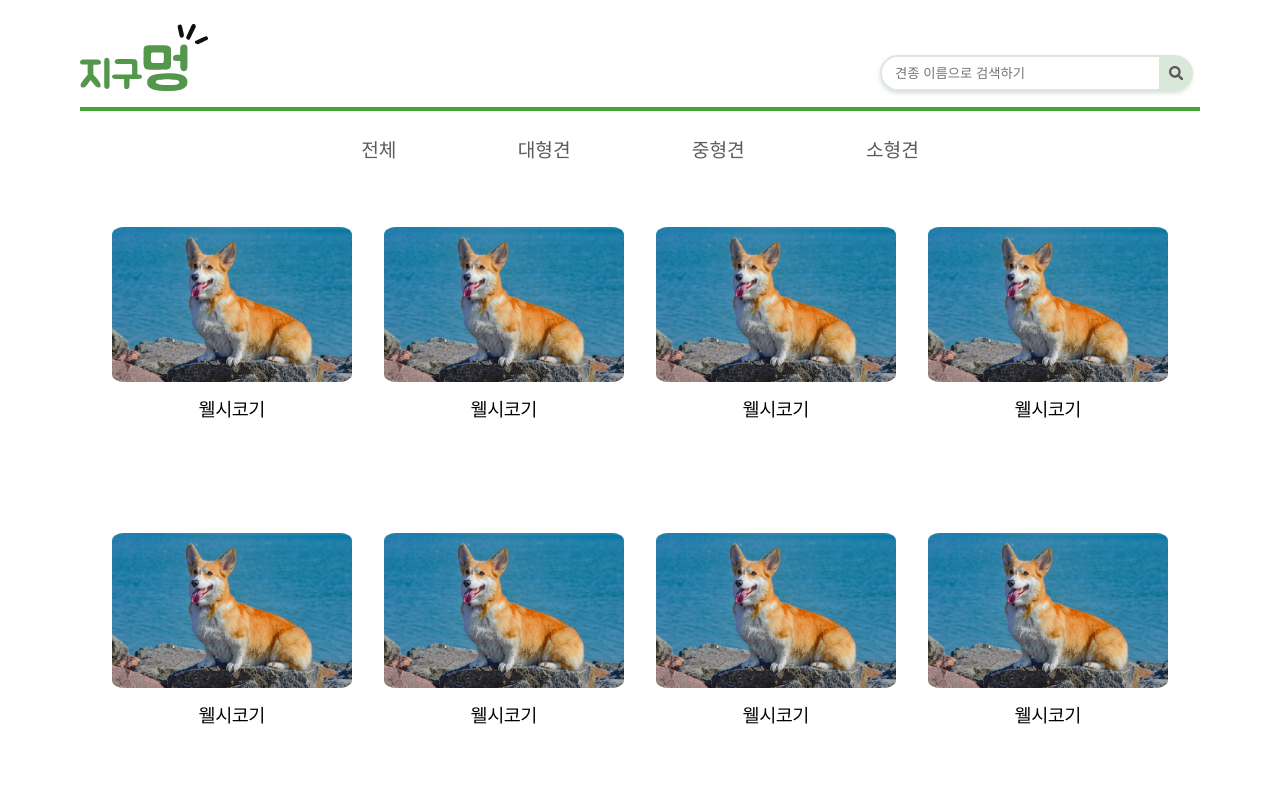
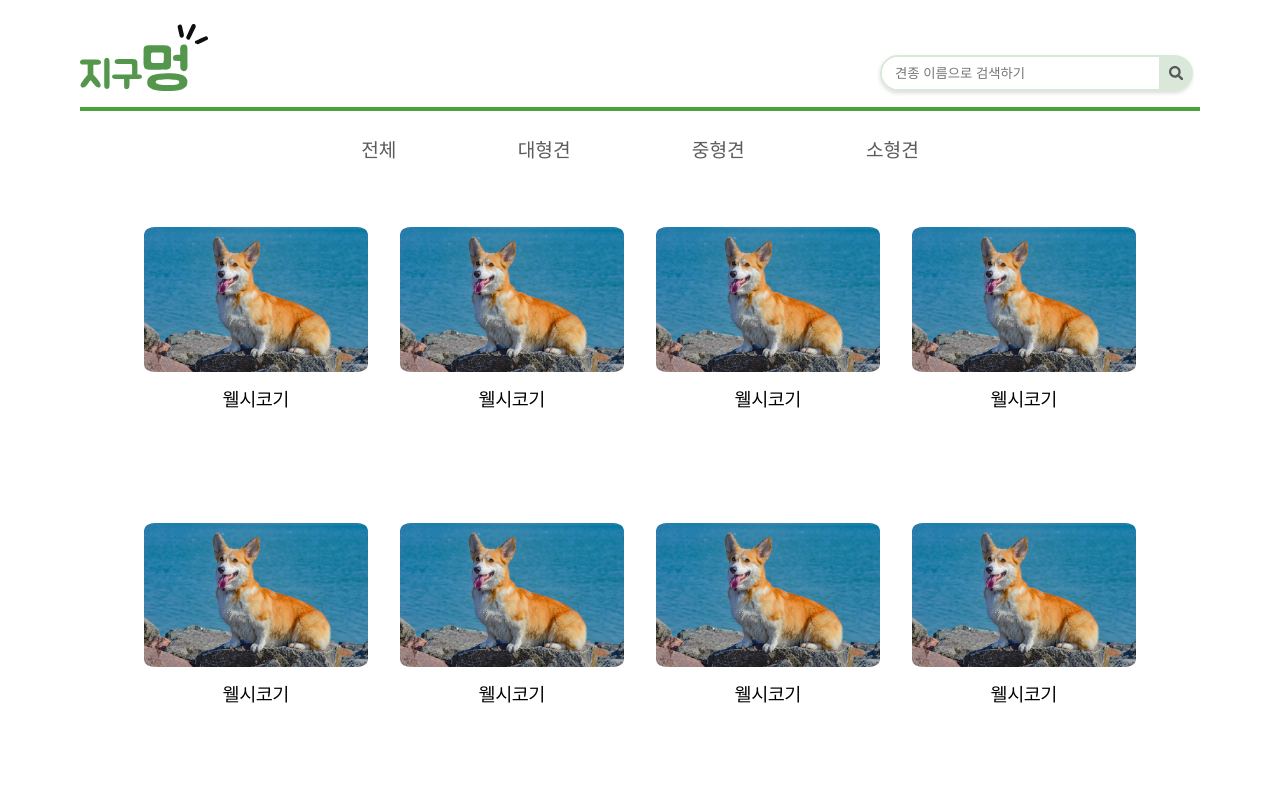
Before and after one commit to 2022-Summer-Bootcamp-teamG/puppy-classification-frontend, a React (Create React App) app: page /list in a window 1280 px wide. Shown: the top 800 px of the page. Built offline with nearby package versions, Linux system fonts and the light colour scheme.

Commit message:
fix: image width

```diff
--- a/src/components/list/ItemImage.ts
+++ b/src/components/list/ItemImage.ts
@@ -1,12 +1,13 @@
 import styled from 'styled-components';
 
 const ItemImage = styled.img`
-  width: 15rem;
+  width: 14rem;
   display: flex;
 
   margin: 1rem;
   border-radius: 5%;
   @media all and (min-width: 768px) and (max-width: 1023px) {
+    width: 11rem;
   }
   @media all and (max-width: 767px) {
   }
```
